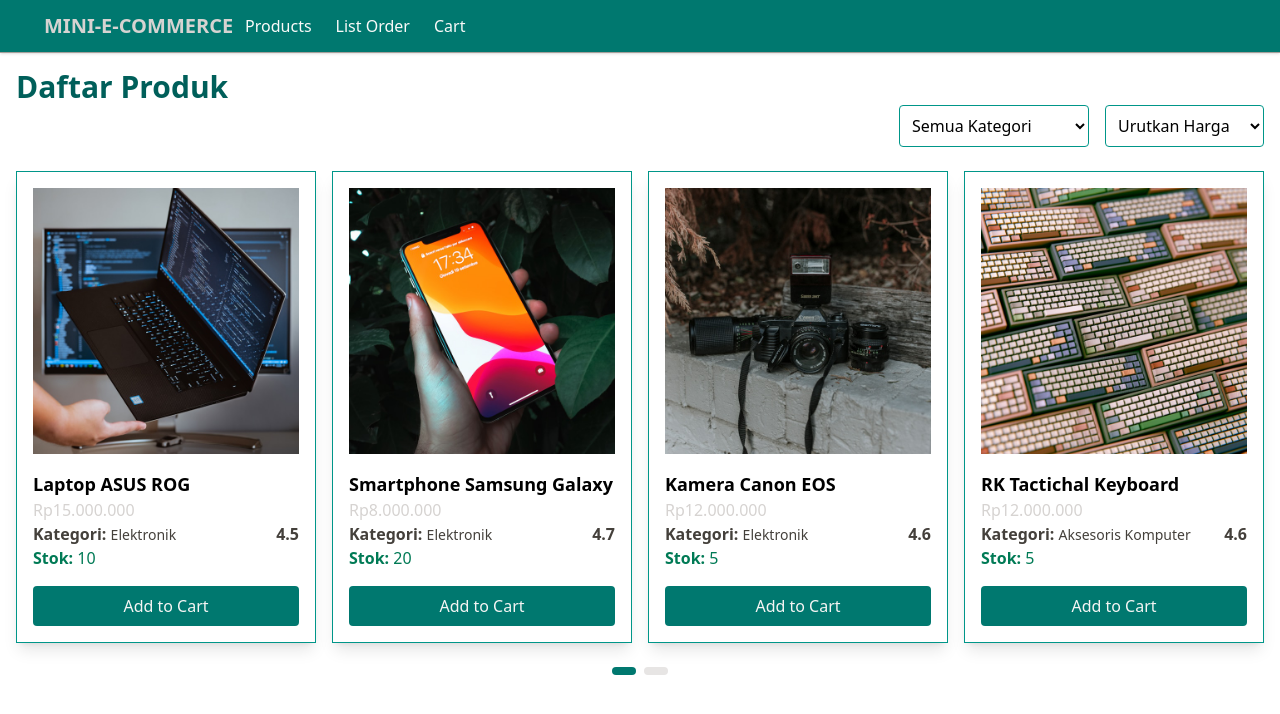
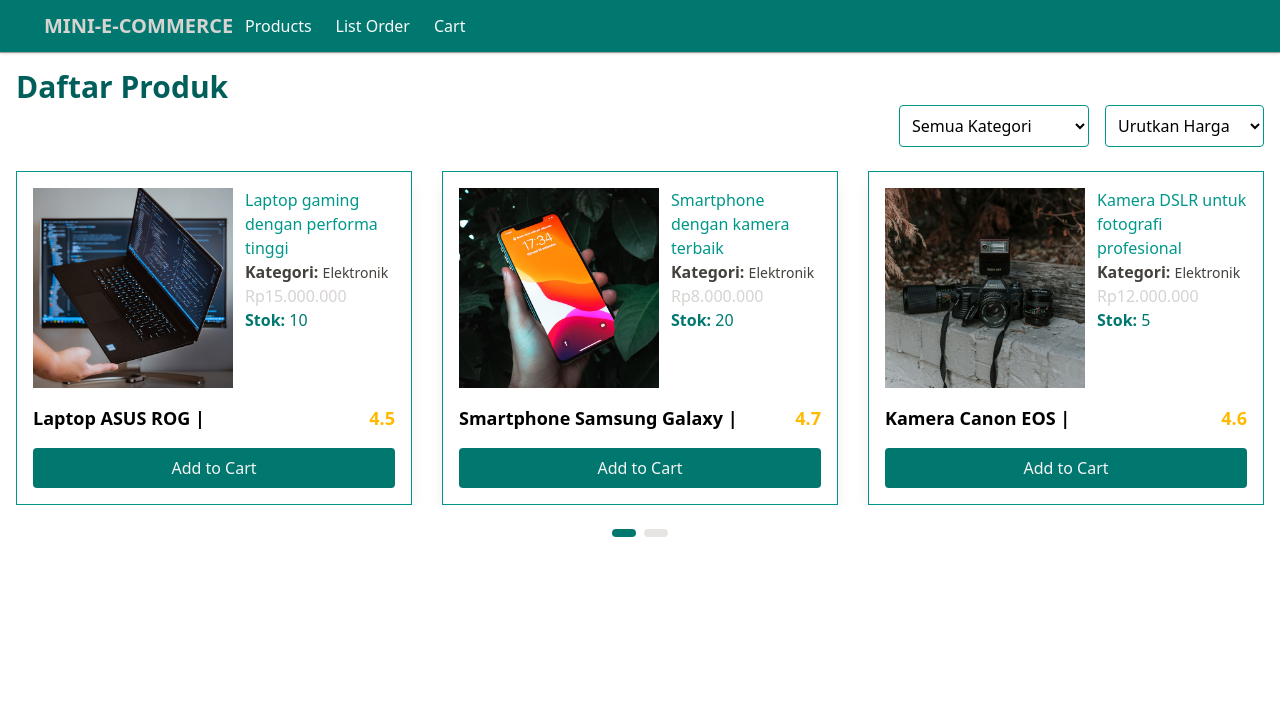
Before and after one commit to tkarombang/FE-Mini-Ecommerce, a Next.js app: page / in a window 1280 px wide. Shown: the top 714 px of the page. Built offline with nearby package versions, Linux system fonts and the light colour scheme.

Commit message:
Fix - UI Pagination

```diff
--- a/package.json
+++ b/package.json
@@ -13,6 +13,7 @@
     "next": "15.4.6",
     "react": "19.1.0",
     "react-dom": "19.1.0",
+    "swiper": "^11.2.10",
     "zustand": "^5.0.7"
   },
   "devDependencies": {
--- a/src/app/page.tsx
+++ b/src/app/page.tsx
@@ -3,13 +3,51 @@
 // import { products } from "@/data/products";
 import { useCartStore, useProductStore } from "@/store/cartStore";
 import Image from "next/image";
+// import { useEffect, useRef } from "react";
+import { Swiper, SwiperSlide } from "swiper/react";
+import "swiper/css";
+import "swiper/css/pagination";
 
 export default function ProductListPage() {
-  const { filteredProducts, category, priceSort, currentPage, itemsPerPage, setCategory, setPriceSort, setPage } = useProductStore();
+  const {
+    filteredProducts,
+    category,
+    priceSort,
+    currentPage,
+    itemsPerPage,
+    setPage,
+    setCategory,
+    setPriceSort,
+    // visibleCount,
+    // loadMore,
+  } = useProductStore();
 
   const addToCart = useCartStore((state) => state.addToCart);
   // const item = useCartStore((state) => state.items);
   // console.log(item);
+
+  // const loadMoreRef = useRef<HTMLDivElement | null>(null);
+
+  // useEffect(() => {
+  //   const observer = new IntersectionObserver(
+  //     (entries) => {
+  //       if (entries[0].isIntersecting) {
+  //         loadMore();
+  //       }
+  //     },
+  //     { threshold: 1 },
+  //   );
+
+  //   if (loadMoreRef.current) {
+  //     observer.observe(loadMoreRef.current);
+  //   }
+
+  //   return () => {
+  //     if (loadMoreRef.current) {
+  //       observer.unobserve(loadMoreRef.current);
+  //     }
+  //   };
+  // }, [loadMore]);
 
   const startIndex = (currentPage - 1) * itemsPerPage;
   const paginatedProducts = filteredProducts.slice(startIndex, startIndex + itemsPerPage);
@@ -34,33 +72,63 @@
         </select>
       </div>
 
-      <div className="grid grid-cols-1 sm:grid-cols-2 md-grid-cols-3 lg:grid-cols-4 gap-4">
+      <Swiper
+        spaceBetween={20}
+        slidesPerView={3}
+        breakpoints={{
+          640: {
+            slidesPerView: 2,
+            spaceBetween: 20,
+          },
+          1024: {
+            slidesPerView: 3,
+            spaceBetween: 30,
+          },
+        }}
+      >
+        {/* <div className="grid grid-cols-1 sm:grid-cols-2 md-grid-cols-3 lg:grid-cols-4 gap-4"> */}
+        {/* {filteredProducts.slice(0, visibleCount).map((product) => ( */}
         {paginatedProducts.map((product) => (
-          <div key={product.id} className="border-teal-600 border rounded-lg- p-4 shadow-lg hover:shadow-lg transition">
-            <Image src={product.image} alt={product.nama} width={400} height={400} className="object-cover rounded-mb mb-4" />
-            <h2 className="text-lg font-semibold">{product.nama}</h2>
-            <p className="text-stone-300">Rp{product.price.toLocaleString("id-ID")}</p>
-            <p className="text-stone-700 flex justify-between">
+          <SwiperSlide key={product.id}>
+            <div className=" border-teal-600 border rounded-lg- p-4 shadow-lg hover:shadow-lg transition">
+              <div className="flex gap-3">
+                <Image src={product.image} alt={product.nama} width={200} height={200} className="object-cover rounded-mb mb-4" />
+                <div className="flex flex-col">
+                  <p className="text-teal-600">{product.deskripsi}</p>
+                  <p className="text-stone-700">
                     <strong>
                       Kategori: <span className="text-sm font-light">{product.kategori}</span>
                     </strong>
-              <strong>{product.rating}</strong>
                   </p>
-            <h3 className="text-emerald-700">
+                  <p className="text-stone-300">Rp{product.price.toLocaleString("id-ID")}</p>
+                  <h5 className="text-teal-700">
                     <strong>Stok: </strong>
                     {product.stok}
-            </h3>
+                  </h5>
+                </div>
+              </div>
+              <h2 className="text-lg font-semibold flex justify-between">
+                {product.nama} |<strong className="text-amber-400">{product.rating}</strong>
+              </h2>
               <button onClick={() => addToCart(product)} className="mt-4 w-full bg-teal-700 hover:bg-teal-600 text-stone-100 py-2 px-4 rounded transition cursor-pointer">
                 Add to Cart
               </button>
             </div>
+          </SwiperSlide>
         ))}
-      </div>
+        {/* ))} */}
+        {/* </div> */}
+      </Swiper>
 
       <div className="flex justify-center mt-6 gap-2">
         {Array.from({ length: totalPages }, (_, i) => i + 1).map((page) => (
           <button key={page} onClick={() => setPage(page)} className={`cursor-pointer px-3 py-1 rounded ${page === currentPage ? "bg-teal-700 text-stone-100" : "bg-stone-200"}`}></button>
         ))}
+        {/* {visibleCount < filteredProducts.length && (
+          <div ref={loadMoreRef} className="text-center py-6 text-teal-800">
+            Memmuat Produk...
+          </div>
+        )} */}
       </div>
     </div>
   );
```
Also changed, not shown: src/store/cartStore.ts (+10 -1 lines), 1 other file (tests, documents, lock files or other folders). Lines whose indentation alone changed are shown as unchanged.
